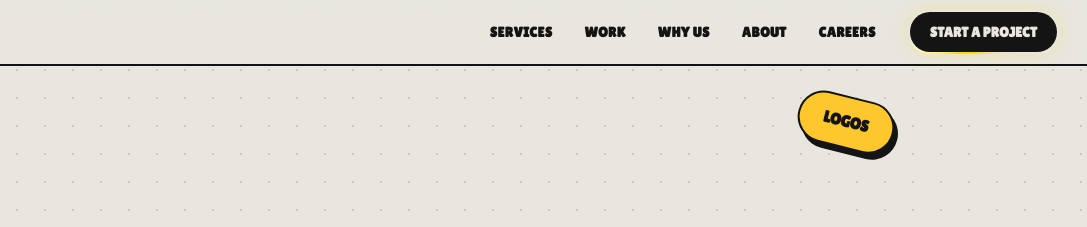
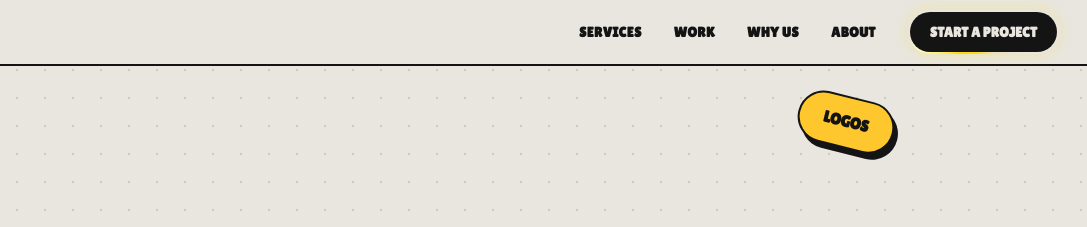
Before and after one commit to vaibhav1960/builtbyus, a website: page index.html in a window 1280 px wide. Shown: the top 227 px of the page, 193-1280 px from the left. Drawn offline with nearby package versions, Linux system fonts and the light colour scheme; a web font is replaced by a local one.

Commit message:
Remove CAREERS option from desktop and mobile navbar

```diff
--- a/index.html
+++ b/index.html
@@ -390,7 +390,6 @@
         <a href="#work" class="font-display text-sm font-bold tracking-wide transition-colors hover:text-orange">WORK</a>
         <a href="#process" class="font-display text-sm font-bold tracking-wide transition-colors hover:text-orange">WHY US</a>
         <a href="#about" class="font-display text-sm font-bold tracking-wide transition-colors hover:text-orange">ABOUT</a>
-        <a href="#contact" class="font-display text-sm font-bold tracking-wide transition-colors hover:text-orange">CAREERS</a>
         <button onclick="openModal()" class="relative group inline-flex items-center justify-center p-[2px] rounded-full overflow-hidden font-display text-sm font-bold transition-transform hover:-translate-y-0.5 active:translate-y-0 shadow-[0_0_15px_rgba(255,215,0,0.25)]">
           <span class="golden-beam pointer-events-none"></span>
           <span class="relative z-10 flex items-center justify-center rounded-full bg-ink px-5 py-2.5 text-cream transition-colors group-hover:bg-orange">
@@ -416,7 +415,6 @@
         <a href="#work" onclick="toggleMobileMenu()" class="text-base hover:text-orange">WORK</a>
         <a href="#process" onclick="toggleMobileMenu()" class="text-base hover:text-orange">WHY US</a>
         <a href="#about" onclick="toggleMobileMenu()" class="text-base hover:text-orange">ABOUT</a>
-        <a href="#contact" onclick="toggleMobileMenu()" class="text-base hover:text-orange">CAREERS</a>
         <button onclick="openModal(); toggleMobileMenu();" class="relative group mt-2 flex w-full items-center justify-center p-[2px] rounded-full overflow-hidden font-display text-sm font-bold shadow-[0_0_15px_rgba(255,215,0,0.25)]">
           <span class="golden-beam pointer-events-none"></span>
           <span class="relative z-10 flex w-full items-center justify-center rounded-full bg-ink py-3 text-center text-sm font-bold text-cream">
```
